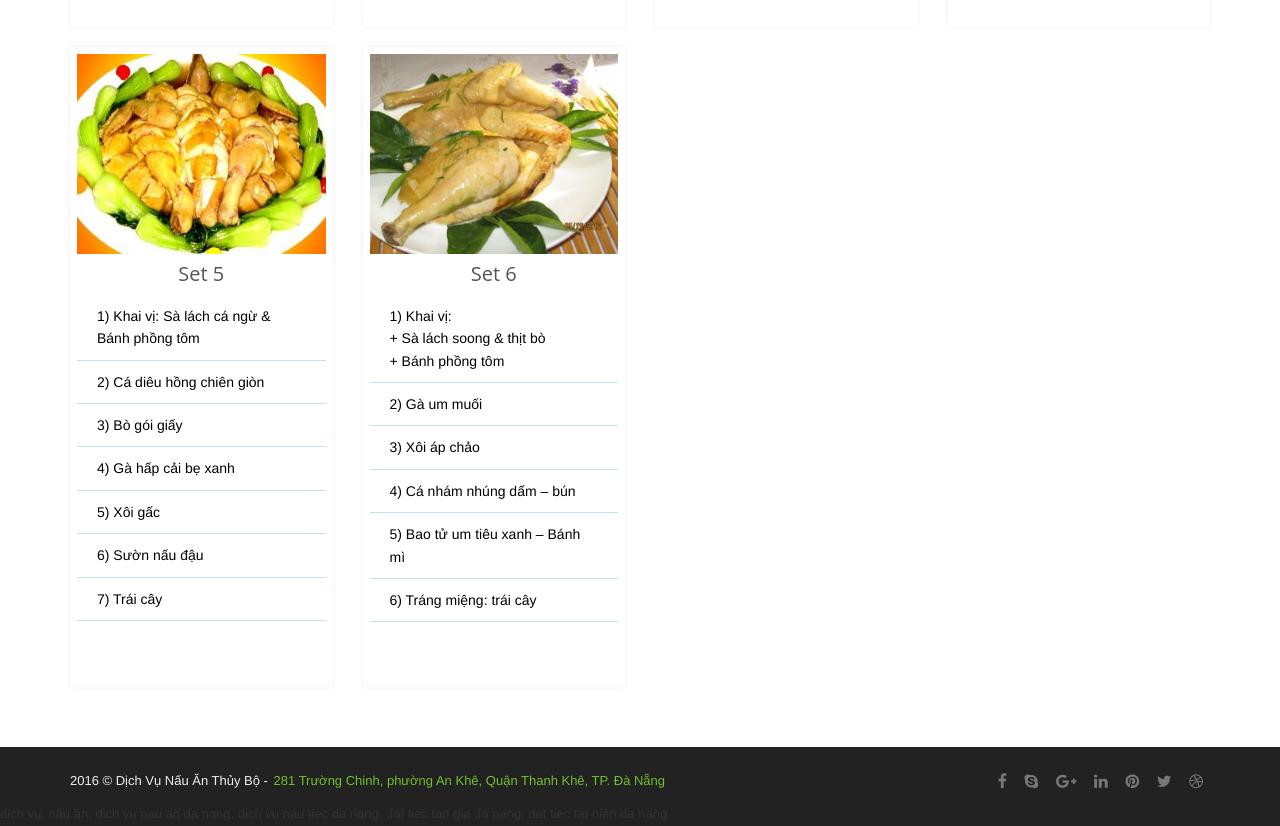
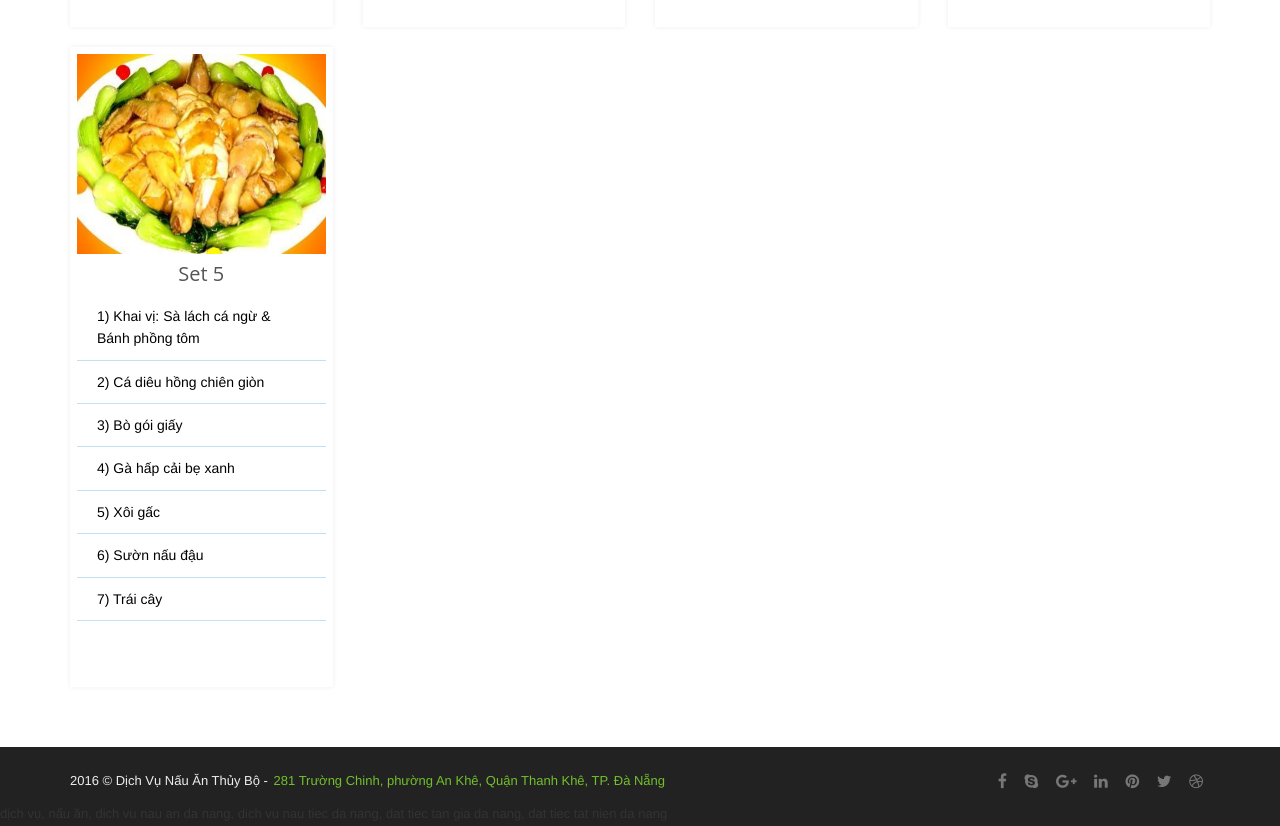
Before and after one commit to nguyenpc/thuybodanang, a Jekyll site: the page built from menu90.html, in a window 1280 px wide and 900 px high, scrolled down 819 px, cut to the strip 0-826 px from the top of the window. Built offline with Jekyll 4.4.1, drawn with Linux system fonts in a browser that asks for light colours.

Commit message:
Update menu90.html

```diff
--- a/menu90.html
+++ b/menu90.html
@@ -127,29 +127,6 @@ permalink: thuc-don-tiec-90-000.html
         </div>
       </div>
     </div>
-    <div class="col-md-3 col-sm-6 menu-detail">
-      <div class="thumbnails thumbnail-style thumbnail-kenburn pricing-table-v1">
-        <div class="thumbnail-menu">
-          <div class="overflow-hidden">
-            <img class="img-responsive" src="img/menu/detail/90-6-ga-um.jpg" alt="">
-          </div>
-        </div>
-        <div class="caption pricing-v1 pricing-v1-blue">
-          <h3> Set 6</h3>
-          <ul class="list-unstyled pricing-v1-content">
-            <li>1) Khai vị: <br>
-              + Sà lách soong & thịt bò<br>
-              + Bánh phồng tôm
-            </li>
-            <li>2) Gà um muối</li>
-            <li>3) Xôi áp chảo</li>
-            <li>4) Cá nhám nhúng dấm – bún</li>
-            <li>5) Bao tử um tiêu xanh – Bánh mì</li>
-            <li>6) Tráng miệng: trái cây</li>
-          </ul>
-        </div>
-      </div>
-    </div>
   </div>
 </div>
 <div style="position:fixed;bottom:5px;right:5px;z-index:99;background: red;border-radius: 50%;justify-content: center;align-items: center;display: flex;">
```
